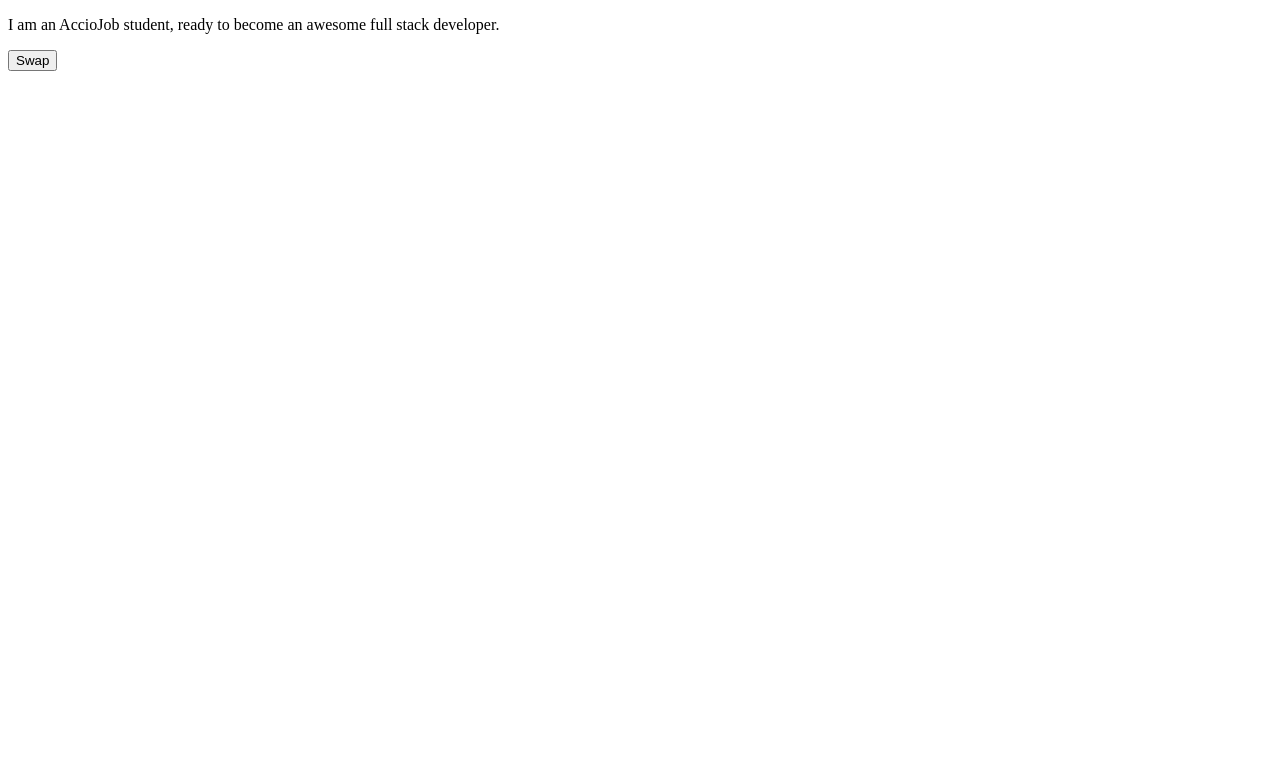
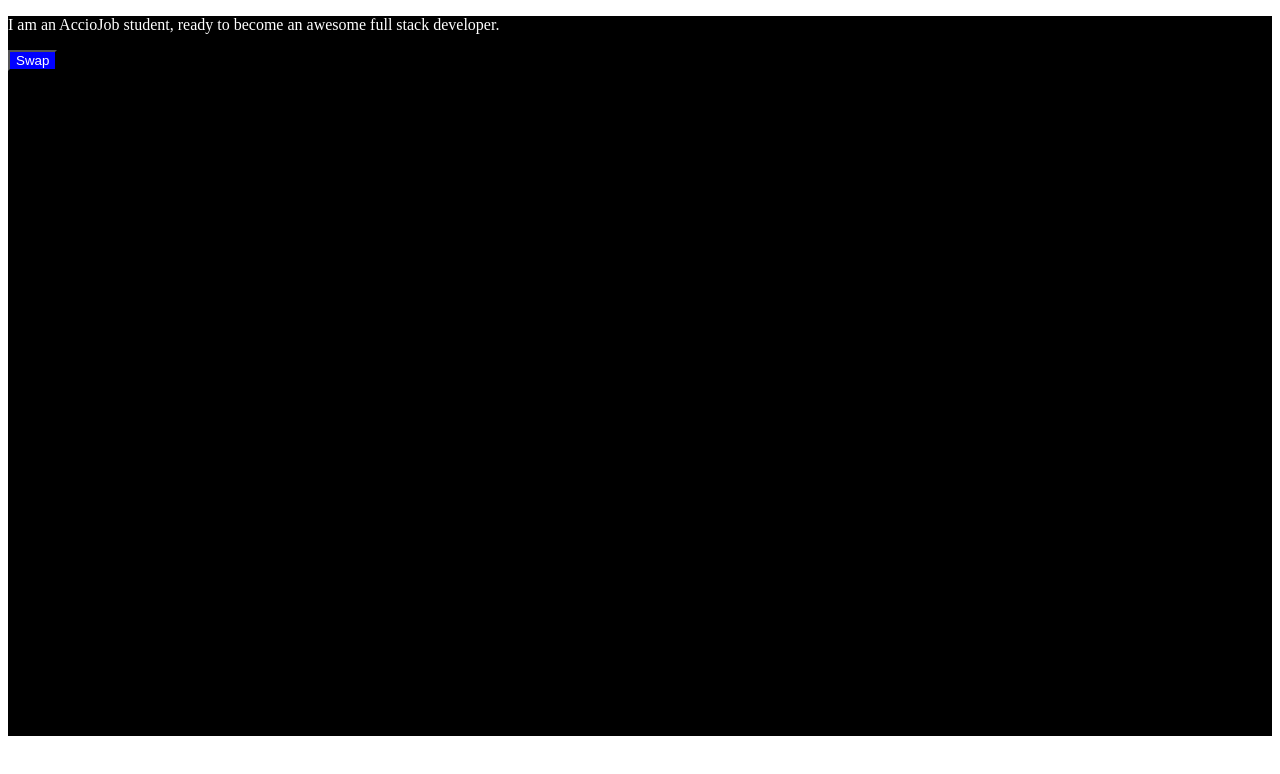
Before and after one commit to acciojob/dark-theme-bhuvan243, a website: page main.html in a window 1280 px wide. Both pictures are taken after a click on the button "Swap". Drawn offline with Linux system fonts and the light colour scheme.

Commit message:
created a submission

```diff
--- a/main.html
+++ b/main.html
@@ -7,12 +7,12 @@
     <link rel="stylesheet" href="styles.css">
   </head>
   <body>
-    <main id='app' class='night'>
+    <main id='app' class='day'>
       <!-- html markup here -->
       <p id="ptag">
         I am an AccioJob student, ready to become an awesome full stack developer.
       </p>
-      <button id='swap' class='button_day' onclick='swapTheme()'>Swap</button>
+      <button id='swap' class='button_day'>Swap</button>
     </main>
     <script src="./script.js"></script>
   </body>
--- a/script.js
+++ b/script.js
@@ -1,11 +1,15 @@
 //your code here
 const mainDiv = document.getElementById('app');
+const button = document.getElementById('swap');
 
 function swapTheme() {
 	if (mainDiv.className == 'day'){
 		mainDiv.className = 'night';
+		button.className = 'button_night';
 	}
 	else {
 		mainDiv.className = 'day';
+		button.className = 'button_day';
 	}
 }
+button.addEventListener('click', swapTheme);
```
